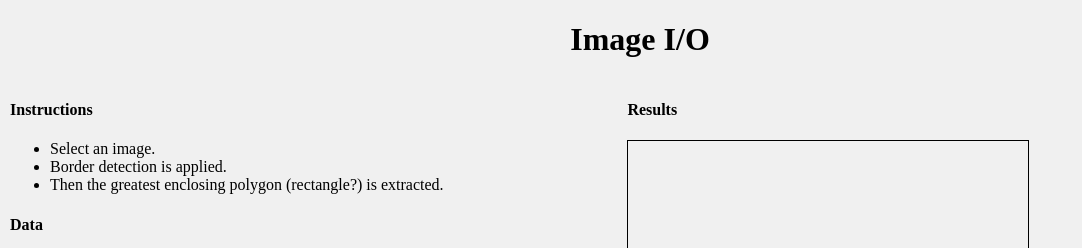
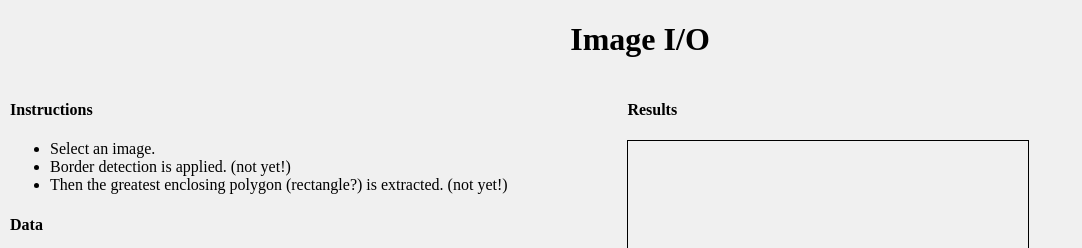
Before and after one commit to igorrosenberg/js_playground, a plain HTML site: page docs/image_io.html in a window 1280 px wide. Shown: the top 248 px of the page, without its empty margins (0-1082 px from the left). Drawn offline with Linux system fonts and the light colour scheme.

Commit message:
Add Image IO to readme

```diff
--- a/docs/image_io.html
+++ b/docs/image_io.html
@@ -39,8 +39,8 @@ img.micro {
         <h4>Instructions</h4>
         <ul>
             <li>Select an image.</li>
-			<li>Border detection is applied.</li>
-			<li>Then the greatest enclosing polygon (rectangle?) is extracted.</li>
+            <li>Border detection is applied. (not yet!)</li>
+            <li>Then the greatest enclosing polygon (rectangle?) is extracted. (not yet!)</li>
         </ul>
     </div>
     <div>
@@ -104,7 +104,7 @@ window.onload = function() {
 }
 
 function handleExistingFile(e) {
-   my_log(e.target.src);  //	was expecting e.target.children[0].src ?!
+   my_log(e.target.src);  //    was expecting e.target.children[0].src ?!
    var ctx = document.getElementById('canvas').getContext('2d');
    ctx.drawImage(e.target, 0, 0
             , ctx.canvas.width, ctx.canvas.height
@@ -142,8 +142,6 @@ var my_log = (function(){
     };
 })();
 
-
-
 </script>
 
 </body>
```
Also changed, not shown: docs/index.html (+1 -0 lines), README.md. Lines whose indentation alone changed are shown as unchanged.
